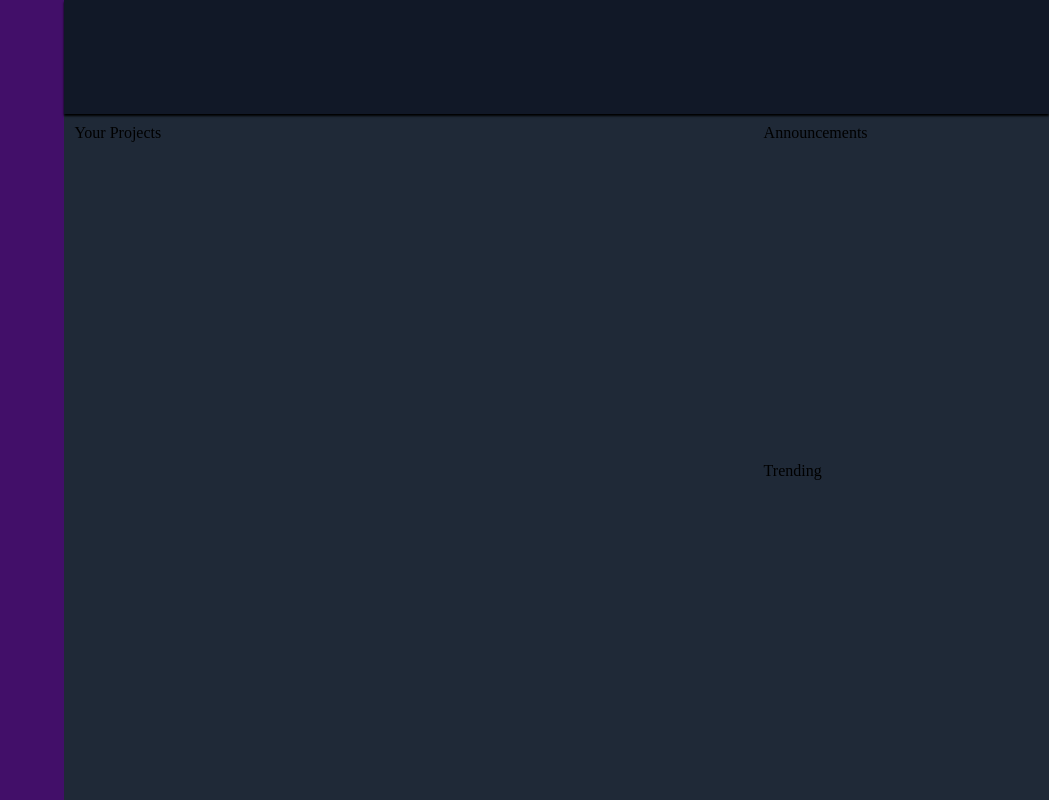
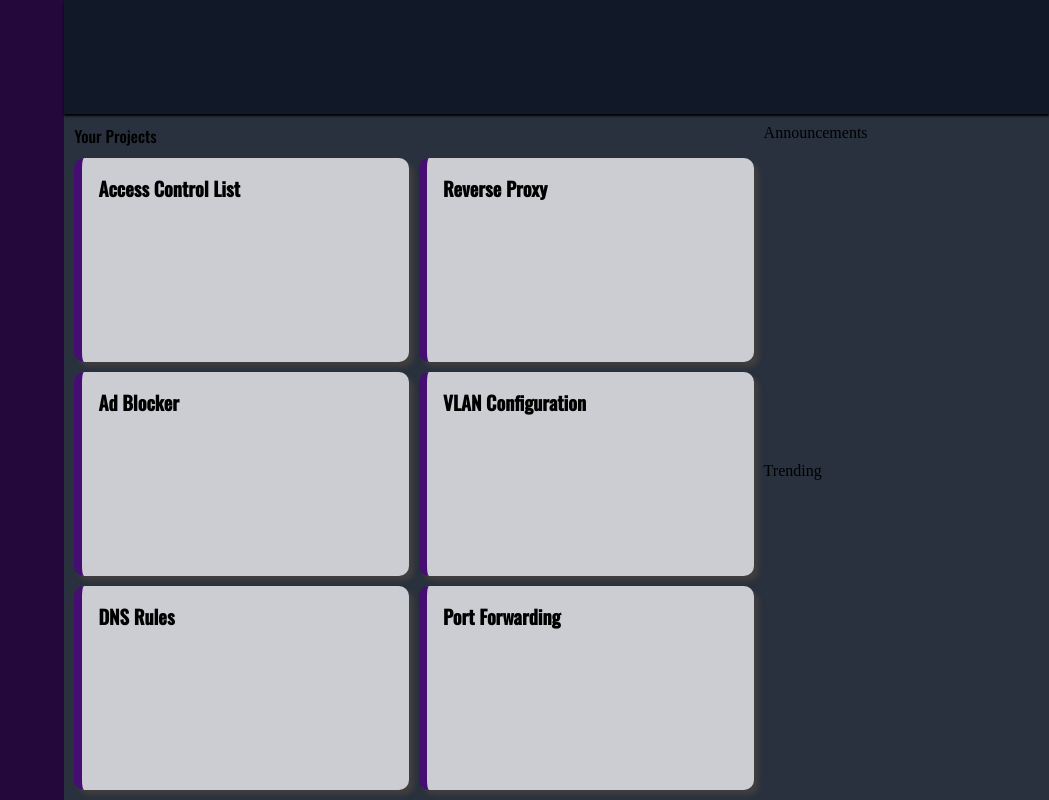
Before and after one commit to dario-cruz/project-admin-dashboard, a plain HTML site: page index.html in a window 1280 px wide. Shown: the whole page, without its empty margins (231-1280 px from the left). Drawn offline with nearby package versions, Linux system fonts and the light colour scheme.

Commit message:
Add styling to card elements for main panel.

```diff
--- a/index.html
+++ b/index.html
@@ -7,6 +7,9 @@
     <title>Awesome Admin Dash</title>
     <link rel="stylesheet" href="./styles.css">
     <script src="./code.js" defer></script>
+    <link rel="preconnect" href="https://fonts.googleapis.com">
+    <link rel="preconnect" href="https://fonts.gstatic.com" crossorigin>
+    <link href="https://fonts.googleapis.com/css2?family=Oswald:wght@500&display=swap" rel="stylesheet">
 </head>
 <body>
 <div class="container">
@@ -27,12 +30,24 @@
         <div class="main-bottom">
             <div class="projects">
                 <p>Your Projects</p>
-                <div class="card"></div>
-                <div class="card"></div>
-                <div class="card"></div>
-                <div class="card"></div>
-                <div class="card"></div>
-                <div class="card"></div>
+                <div class="card">
+                    <h1>Access Control List</h1>
+                </div>
+                <div class="card">
+                    <h1>Reverse Proxy</h1>
+                </div>
+                <div class="card">
+                    <h1>Ad Blocker</h1>
+                </div>
+                <div class="card">
+                    <h1>VLAN Configuration</h1>
+                </div>
+                <div class="card">
+                    <h1>DNS Rules</h1>
+                </div>
+                <div class="card">
+                    <h1>Port Forwarding</h1>
+                </div>
             </div>
             <div class="announcements">
                 <p>Announcements</p>
--- a/styles.css
+++ b/styles.css
@@ -14,14 +14,14 @@
 .sidebar {
     grid-area: side;
     display: grid;
-    background-color: #420f69;
+    background-color: #25083b;
 }
 .mainpanel {
     grid-area: main;
     display: grid;
     grid-template-rows: 1fr 6fr;
     grid-template-columns: 1fr;
-    background-color: #1f2937;
+    background-color: #28313d;
 }
 .mainpanel .main-top {
     display: grid;
@@ -49,6 +49,18 @@
 }
 .projects p {
     grid-column: 1/3;
+    font-family: 'Oswald', sans-serif;
+}
+.projects .card {
+    background-color: #cbcdd3;
+    border-left: solid #460d72 8px;
+    border-radius: 10px;
+    box-shadow: 5px 5px 5px rgb(65, 62, 62);
+    padding: 1em;
+}
+.card h1 {
+    font-size: larger;
+    font-family: 'Oswald', sans-serif;
 }
 .main-bottom .announcements {
     grid-area: right-t;
```
